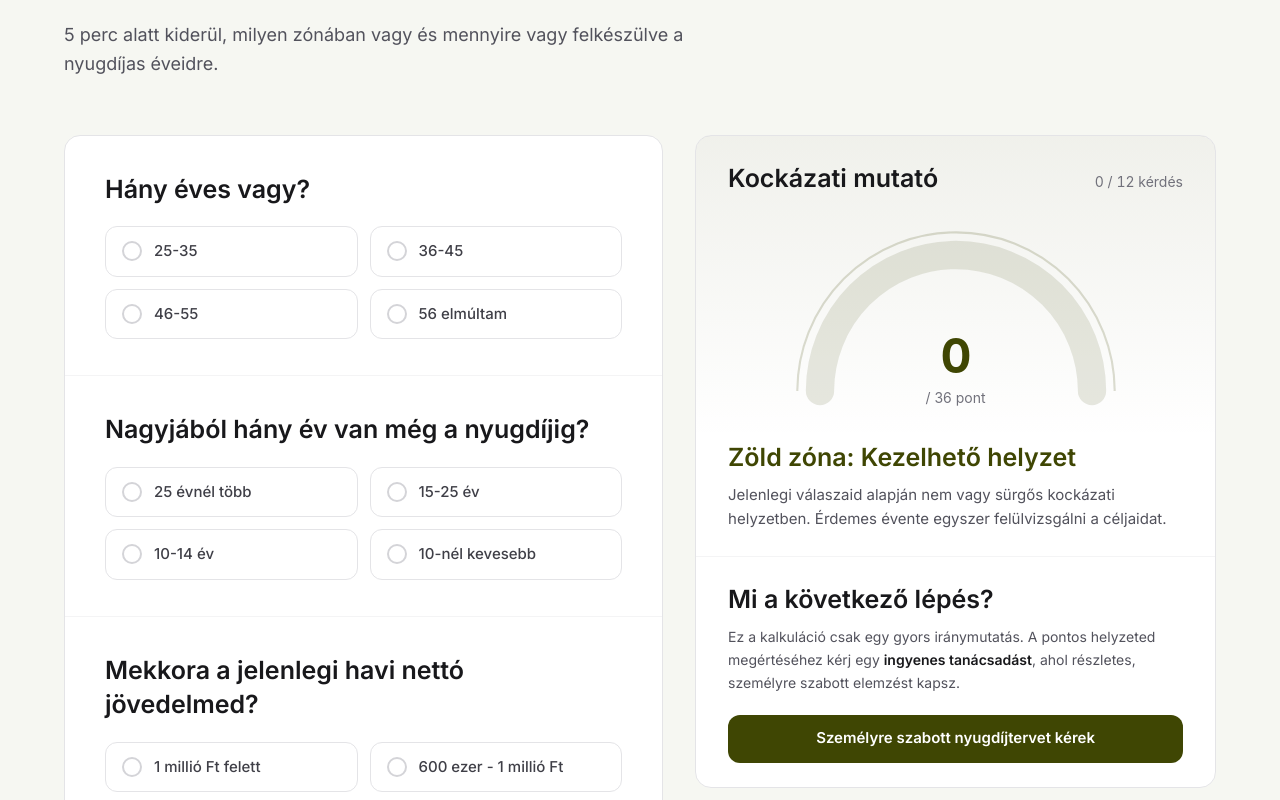
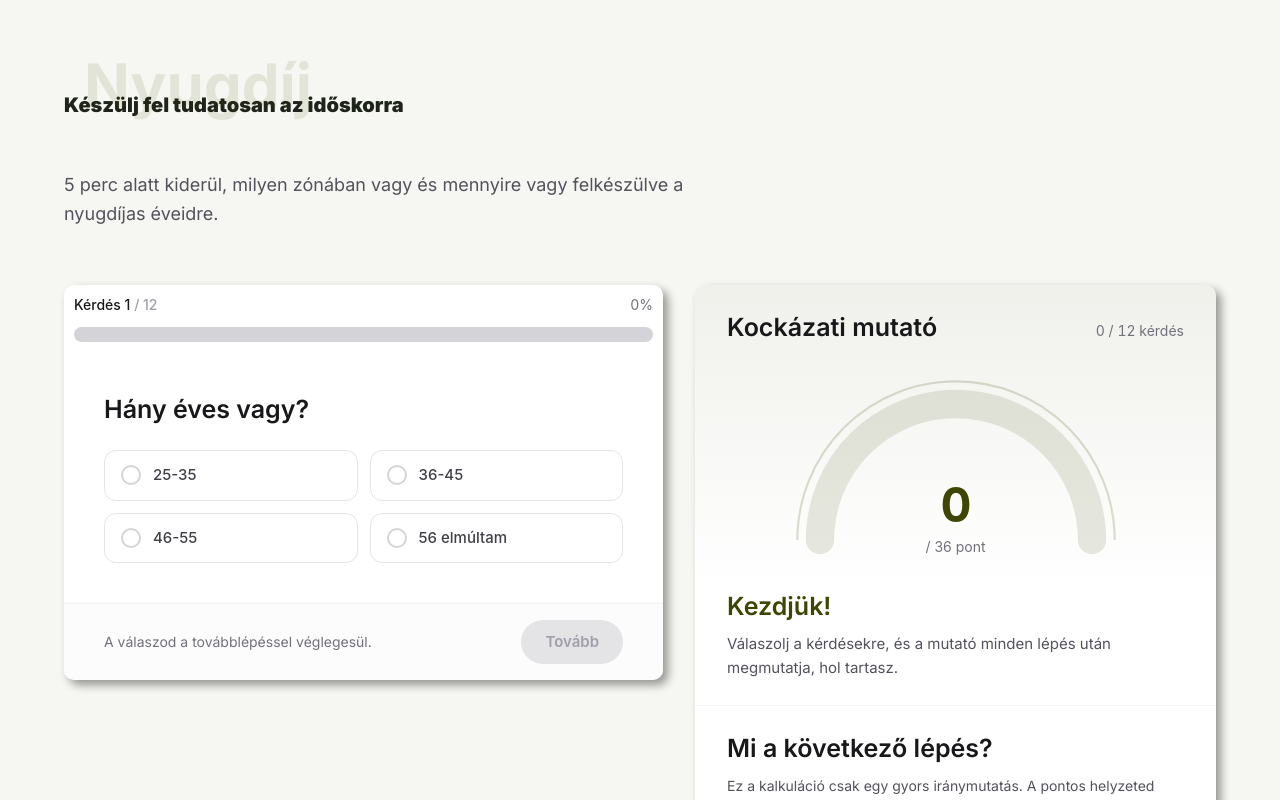
Before and after one commit to Quruzslo/sya-solutions, a Next.js app: page /kalkulator/nyugdij in a window 1280 px wide. Shown: the part 880-1680 px from the top of the page. Built offline with nearby package versions, Linux system fonts and the light colour scheme; a web font is replaced by a local one.

Commit message:
Nyugdíj kalkulátor

```diff
--- a/app/kalkulator/StepByStepCalculator.tsx
+++ b/app/kalkulator/StepByStepCalculator.tsx
@@ -2,6 +2,17 @@
 import { useState } from "react";
 import { Question, EvaluationResult, ZoneType } from "./nyugdij/pension-config";
 import SectionTitles from "@/components/sectionTitles";
+import { motion, type Variants } from "motion/react";
+
+const servicesList: Variants = {
+  hidden: {},
+  show: { transition: { staggerChildren: 0.08, delayChildren: 0.2 } },
+};
+
+const serviceItem: Variants = {
+  hidden: { opacity: 0, y: 10 },
+  show: { opacity: 1, y: 0, transition: { duration: 0.35, ease: "easeOut" } },
+};
 
 interface CalculatorProps {
   title: string;
@@ -38,27 +49,37 @@ export default function StepByStepCalculator({
 }: CalculatorProps) {
   // kérdés id -> kiválasztott válasz indexe
   const [selected, setSelected] = useState<Record<number, number>>({});
+  const [currentStep, setCurrentStep] = useState(0);
 
-  // Az onEvaluate ugyanúgy id -> pont formát kap, mint eddig
+  const isComplete = currentStep >= questions.length;
+  const activeQuestion = questions[currentStep];
+  const progressPercent = (currentStep / questions.length) * 100;
+
+  // Csak a már leadott (továbbléptetett) válaszok számítanak bele,
+  // így az aktuális kérdésnél nem lehet a mutatót figyelve válaszolni.
   const answers: Record<number, number> = {};
-  for (const q of questions) {
-    const idx = selected[q.id];
-    if (idx !== undefined) answers[q.id] = q.answers[idx].points;
+  for (const q of questions.slice(0, currentStep)) {
+    answers[q.id] = q.answers[selected[q.id]].points;
   }
 
   const currentScore = Object.values(answers).reduce((a, b) => a + b, 0);
   const evaluation = onEvaluate(answers, currentScore);
   const currentColor = zoneColors[evaluation.zone];
-  const answeredCount = Object.keys(answers).length;
-  const isComplete = answeredCount === questions.length;
   const scorePercent =
     maxScore > 0 ? Math.min(100, (currentScore / maxScore) * 100) : 0;
+
+  const hasSelection = !isComplete && selected[activeQuestion.id] !== undefined;
+  const isLast = currentStep === questions.length - 1;
 
   const select = (questionId: number, index: number) =>
     setSelected((prev) => ({ ...prev, [questionId]: index }));
 
+  const handleNext = () => {
+    if (hasSelection) setCurrentStep((prev) => prev + 1);
+  };
+
   return (
-    <section className="w-full  pb-28 md:pb-20 min-h-screen font-sans">
+    <section className="w-full pt-[120px] md:pt-[150px] pb-28 md:pb-20 min-h-screen font-sans">
       <div className="w-[90%] max-w-[2560px] mx-auto">
         <div className="mb-10 md:mb-14 max-w-2xl">
           <SectionTitles
@@ -71,40 +92,126 @@ export default function StepByStepCalculator({
         </div>
 
         <div className="grid items-start gap-6 lg:gap-8 md:grid-cols-[minmax(0,1.15fr)_minmax(0,1fr)]">
-          {/* Kérdések egymás alatt */}
-          <div className="overflow-hidden rounded-2xl border border-zinc-200 bg-white">
-            <ol className="divide-y divide-zinc-100">
-              {questions.map((q) => (
-                <li key={q.id} className="px-6 py-8 md:px-10 md:py-9">
-                  <h3 className="mb-5 text-[17px] font-semibold leading-snug text-zinc-900">
-                    {q.question}
+          {/* Bal oldal: egy kérdés egyszerre */}
+          <div className="overflow-hidden rounded-[10px] shadow-[5px_5px_10px_0px_rgba(0,0,0,0.4)] bg-white">
+            {!isComplete ? (
+              <>
+                <div className="p-[10px]">
+                  <div className="flex items-baseline justify-between gap-4 text-sm">
+                    <span className="font-medium text-zinc-900">
+                      Kérdés {currentStep + 1}
+                      <span className="text-zinc-400">
+                        {" "}
+                        / {questions.length}
+                      </span>
+                    </span>
+                    <span className="tabular-nums text-zinc-500">
+                      {Math.round(progressPercent)}%
+                    </span>
+                  </div>
+                  <div className="mt-3 h-[15px] w-full overflow-hidden rounded-full bg-zinc-300">
+                    <div
+                      className="h-full rounded-full transition-all duration-500 ease-out"
+                      style={{
+                        width: `${progressPercent}%`,
+                        backgroundColor: currentColor,
+                      }}
+                    />
+                  </div>
+                </div>
+
+                <div
+                  key={activeQuestion.id}
+                  className="animate-fade-in px-6 py-8 md:px-10 md:py-10"
+                >
+                  <h3 className="mb-6 text-xl md:text-[22px] font-semibold leading-snug text-zinc-900">
+                    {activeQuestion.question}
                   </h3>
 
                   <ChoiceGroup
-                    question={q}
-                    value={selected[q.id]}
-                    onSelect={(i) => select(q.id, i)}
+                    question={activeQuestion}
+                    value={selected[activeQuestion.id]}
+                    onSelect={(i) => select(activeQuestion.id, i)}
                   />
-                </li>
-              ))}
-            </ol>
+                </div>
 
-            <div className="border-t border-zinc-100 bg-zinc-50/60 px-6 py-6 md:px-10">
-              <p className="text-sm font-medium text-zinc-900">
+                <div className="flex items-center justify-between gap-4 border-t border-zinc-100 bg-zinc-50/60 px-6 py-4 md:px-10">
+                  <p className="hidden text-sm text-zinc-500 sm:block">
+                    A válaszod a továbblépéssel véglegesül.
+                  </p>
+                  <button
+                    type="button"
+                    onClick={handleNext}
+                    disabled={!hasSelection}
+                    className="ml-auto h-11 rounded-full bg-zold px-6 text-[15px] font-semibold text-white transition-colors hover:bg-arany focus-visible:outline-none focus-visible:ring-2 focus-visible:ring-zold/40 focus-visible:ring-offset-2 disabled:cursor-not-allowed disabled:bg-zinc-200 disabled:text-zinc-400"
+                  >
+                    {isLast ? "Kiértékelés" : "Tovább"}
+                  </button>
+                </div>
+              </>
+            ) : (
+              <>
+                <div className="animate-fade-in px-6 py-10 md:px-10 md:py-14">
+                  <div className="flex h-11 w-11 items-center justify-center rounded-full bg-zold/10 text-zold shadow-[5px_5px_10px_0px_rgba(0,0,0,0.4)]">
+                    <svg
+                      className="h-5 w-5"
+                      viewBox="0 0 24 24"
+                      fill="none"
+                      stroke="currentColor"
+                      strokeWidth={2.5}
+                      strokeLinecap="round"
+                      strokeLinejoin="round"
+                      aria-hidden="true"
+                    >
+                      <path d="M20 6 9 17l-5-5" />
+                    </svg>
+                  </div>
+                  <h3 className="mt-5 text-2xl font-semibold text-zinc-900">
+                    Sikeresen kitöltötted!
+                  </h3>
+                  <p className="mt-2 max-w-md text-[15px] leading-relaxed text-zinc-600">
+                    Nézd meg a kiértékelést, és tedd meg a következő lépést a
+                    jövőd érdekében.
+                  </p>
+                </div>
+
+                <div className="bg-zold/50 px-6 py-6 md:px-10">
+                  <p className="text-[15px] font-medium text-white">
                     Nem csak a nyugdíjban számíthatsz ránk, hanem:
                   </p>
-              <p className="mt-1.5 text-sm text-zinc-600">
-                {services.join(" · ")} és még sok más.
-              </p>
+                  <motion.ul
+                    variants={servicesList}
+                    initial="hidden"
+                    animate="show"
+                    className="mt-3 flex flex-wrap gap-2"
+                  >
+                    {services.map((service) => (
+                      <motion.li
+                        key={service}
+                        variants={serviceItem}
+                        className="rounded-[10px] bg-zold px-3 py-2 text-sm font-medium text-white"
+                      >
+                        {service}
+                      </motion.li>
+                    ))}
+                    <motion.li
+                      variants={serviceItem}
+                      className="px-1 py-2 text-sm text-white/80"
+                    >
+                      és még sok más…
+                    </motion.li>
+                  </motion.ul>
                 </div>
+              </>
+            )}
           </div>
 
           {/* Eredmény – sticky */}
           <aside
             id="eredmeny"
-            className="scroll-mt-[100px] md:sticky md:top-[120px]"
+            className="scroll-mt-[100px] md:sticky md:top-[100px]"
           >
-            <div className="overflow-hidden rounded-2xl border border-zinc-200 bg-white">
+            <div className="overflow-hidden rounded-[10px] shadow-[5px_5px_10px_0px_rgba(0,0,0,0.4)] bg-white">
               <div
                 className="px-6 pt-6 pb-8 md:px-8"
                 style={{
@@ -118,7 +225,7 @@ export default function StepByStepCalculator({
                   <span className="text-sm tabular-nums text-zinc-500">
                     {isComplete
                       ? "Kitöltve"
-                      : `${answeredCount} / ${questions.length} kérdés`}
+                      : `${currentStep} / ${questions.length} kérdés`}
                   </span>
                 </div>
 
@@ -175,7 +282,8 @@ export default function StepByStepCalculator({
         </div>
       </div>
 
-      {/* Mobilon az eredmény a kérdések alá kerül, ez a sáv mutatja közben a pontot */}
+      {/* Mobilon az eredmény a kérdés alá kerül, ez a sáv mutatja közben a pontot */}
+      {!isComplete && (
         <a
           href="#eredmeny"
           className="fixed inset-x-3 bottom-3 z-40 flex items-center justify-between gap-3 rounded-xl border border-zinc-200 bg-white/95 px-4 py-3 shadow-lg backdrop-blur md:hidden"
@@ -194,6 +302,7 @@ export default function StepByStepCalculator({
             {currentScore} / {maxScore}
           </span>
         </a>
+      )}
     </section>
   );
 }
@@ -248,6 +357,7 @@ function ChoiceGroup({ question, value, onSelect }: InputProps) {
   );
 }
 
+// Minden válasz egy lépés a csúszkán (pl. "25 alatt" = 0, "25–35" = 1, ...)
 function StepSlider({ question, value, onSelect }: InputProps) {
   const n = question.answers.length;
   const hasValue = value !== undefined;
--- a/app/kalkulator/nyugdij/pension-config.ts
+++ b/app/kalkulator/nyugdij/pension-config.ts
@@ -1,5 +1,10 @@
 export type Answer = { text: string; points: number };
-export type Question = { id: number; question: string; answers: Answer[] };
+export type Question = {
+  id: number;
+  question: string;
+  type?: "choice" | "slider"; // csak megjelenítés, alapértelmezett: choice
+  answers: Answer[];
+};
 export type ZoneType = "green" | "yellow" | "red";
 
 export interface EvaluationResult {
@@ -14,6 +19,7 @@ export const pensionQuestions: Question[] = [
   {
     id: 1,
     question: "Hány éves vagy?",
+    type: "slider",
     answers: [
       { text: "25-35", points: 0 },
       { text: "36-45", points: 1 },
@@ -24,6 +30,7 @@ export const pensionQuestions: Question[] = [
   {
     id: 2,
     question: "Nagyjából hány év van még a nyugdíjig?",
+    type: "slider",
     answers: [
       { text: "25 évnél több", points: 0 },
       { text: "15-25 év", points: 1 },
@@ -34,6 +41,7 @@ export const pensionQuestions: Question[] = [
   {
     id: 3,
     question: "Mekkora a jelenlegi havi nettó jövedelmed?",
+    type: "slider",
     answers: [
       { text: "1 millió Ft felett", points: 0 },
       { text: "600 ezer - 1 millió Ft", points: 1 },
@@ -67,6 +75,7 @@ export const pensionQuestions: Question[] = [
   {
     id: 6,
     question: "Havonta mennyit teszel félre nyugdíjcélra?",
+    type: "slider",
     answers: [
       { text: "Nettó jövedelmem 10%-a felett", points: 0 },
       { text: "5-10%", points: 1 },
@@ -141,44 +150,70 @@ export const pensionQuestions: Question[] = [
   },
 ];
 
+// Ponthatárok a teljes (12 kérdéses) kitöltésre
+const YELLOW_ABOVE = 10;
+const RED_ABOVE = 22;
+
 // Valós idejű kiértékelő logika
 export const evaluatePension = (
   answers: Record<number, number>,
   score: number,
 ): EvaluationResult => {
-  let zone: ZoneType = "green";
-  if (score > 10 && score <= 22) zone = "yellow";
-  if (score > 22) zone = "red";
+  const answeredCount = Object.keys(answers).length;
 
-  let isCritical = false;
-
-  // Piros zászlós kivételek ellenőrzése
-  const q1 = answers[1];
-  const q2 = answers[2];
-  const q5 = answers[5];
-  const q6 = answers[6];
-  const q7 = answers[7];
-  const q8 = answers[8];
-  const q10 = answers[10];
-
-  const flag1 = q2 === 3 && q5 === 3;
-  const flag2 = (q1 === 2 || q1 === 3) && q6 === 3;
-  const flag3 = q7 === 3 && (q8 === 3 || q10 === 3);
-
-  if (flag1 || flag2 || flag3) {
-    zone = "red";
-    isCritical = true;
+  if (answeredCount === 0) {
+    return {
+      zone: "green",
+      title: "Kezdjük!",
+      text: "Válaszolj a kérdésekre, és a mutató minden lépés után megmutatja, hol tartasz.",
+    };
   }
 
-  // Szövegek generálása a jelenlegi zóna alapján
+  // Menet közben a határokat a megválaszolt kérdések arányában skálázzuk,
+  // így pl. 3 db maximális pontú válasz után nem "zöld" az eredmény.
+  // A teljes kitöltésnél ez pontosan a 10 / 22 pontos határ.
+  const scale = answeredCount / pensionQuestions.length;
+  let scoreZone: ZoneType = "green";
+  if (score > YELLOW_ABOVE * scale) scoreZone = "yellow";
+  if (score > RED_ABOVE * scale) scoreZone = "red";
+
+  // Piros zászlós kivételek – mindegyikhez saját indoklás
+  const reasons: string[] = [];
+
+  if (answers[2] === 3 && answers[5] === 3) {
+    reasons.push(
+      "10 éven belül nyugdíjba mész, és még nincs nyugdíjcélú megtakarításod. Ennyi idő alatt is lehet érdemben javítani a helyzeten, de csak akkor, ha most kezded el.",
+    );
+  }
+  if ((answers[1] === 2 || answers[1] === 3) && answers[6] === 3) {
+    reasons.push(
+      "46 év felett vagy, és jelenleg nem teszel félre nyugdíjra. Ebben a korban minden halogatott év különösen sokat számít.",
+    );
+  }
+  if (answers[7] === 3 && (answers[8] === 3 || answers[10] === 3)) {
+    reasons.push(
+      "Teljesen az állami nyugdíjra számítasz, és nincs mögötte olyan tartalék, ami megfogna, ha a bevételed kiesik.",
+    );
+  }
+
+  const isCritical = reasons.length > 0;
+  const zone: ZoneType = isCritical ? "red" : scoreZone;
+
   if (zone === "red") {
     return {
       zone,
-      title: "Piros zóna: Magas kockázat!",
-      text: "A jelenlegi válaszaid alapján magas nyugdíjkockázatban vagy. Azonnali beavatkozás szükséges, a következő lépés egy konkrét, számszerű nyugdíjterv elkészítése.",
+      title: "Magas nyugdíjkockázat",
+      text: "A válaszaid alapján komoly esély van rá, hogy az állami nyugdíj nem lesz elég a mostani életszínvonaladhoz. A jó hír: minél előbb lépsz, annál több lehetőséged marad. Egy ingyenes konzultáción kiszámoljuk, mekkora a várható hiány, és havonta mennyit érdemes félretenned.",
       isCritical,
       criticalMessage: isCritical
-        ? "Kritikus tényező észlelve! Bár a pontjaid alapján még jobb helyzetben lennél, egy konkrét válaszod (pl. közeli nyugdíj megtakarítás nélkül) miatt a helyzet azonnali figyelmet igényel."
+        ? [
+            // csak akkor mondjuk, ha tényleg a kivétel miatt piros
+            scoreZone !== "red" &&
+              "A pontszámod önmagában nem indokolná a piros zónát, egy válaszod miatt mégis ide kerültél.",
+            ...reasons,
+          ]
+            .filter(Boolean)
+            .join(" ")
         : undefined,
     };
   }
@@ -186,14 +221,14 @@ export const evaluatePension = (
   if (zone === "yellow") {
     return {
       zone,
-      title: "Sárga zóna: Figyelmeztetés",
-      text: "Válaszaid alapján már szabad szemmel látható nyugdíjkockázatod van. Nincs pánikhelyzet, de nem is érdemes tovább halogatni a tudatos megtakarítást.",
+      title: "Közepes kockázat – most még könnyű korrigálni",
+      text: "Már látszik egy rés aközött, amire számíthatsz, és amire szükséged lesz. Ez nem vészhelyzet, de minden halogatott év drágábbá teszi a pótlást. Egy ingyenes beszélgetésen megnézzük, hol a legnagyobb a hiány, és mi a legkisebb lépés, amivel elkezdheted bezárni.",
     };
   }
 
   return {
     zone,
-    title: "Zöld zóna: Kezelhető helyzet",
-    text: "Jelenlegi válaszaid alapján nem vagy sürgős kockázati helyzetben. Érdemes évente egyszer felülvizsgálni a céljaidat.",
+    title: "Jó úton jársz",
+    text: "A válaszaid alapján most nincs sürgős teendőd. A jó alapot viszont érdemes karbantartani: egy ingyenes átnézésen ellenőrizzük, hogy a megtakarításaid tényleg elérik-e a céljaidat, és hol lehet többet kihozni belőlük, például az állami adójóváírással.",
   };
 };
```
Lines whose indentation alone changed are shown as unchanged.
